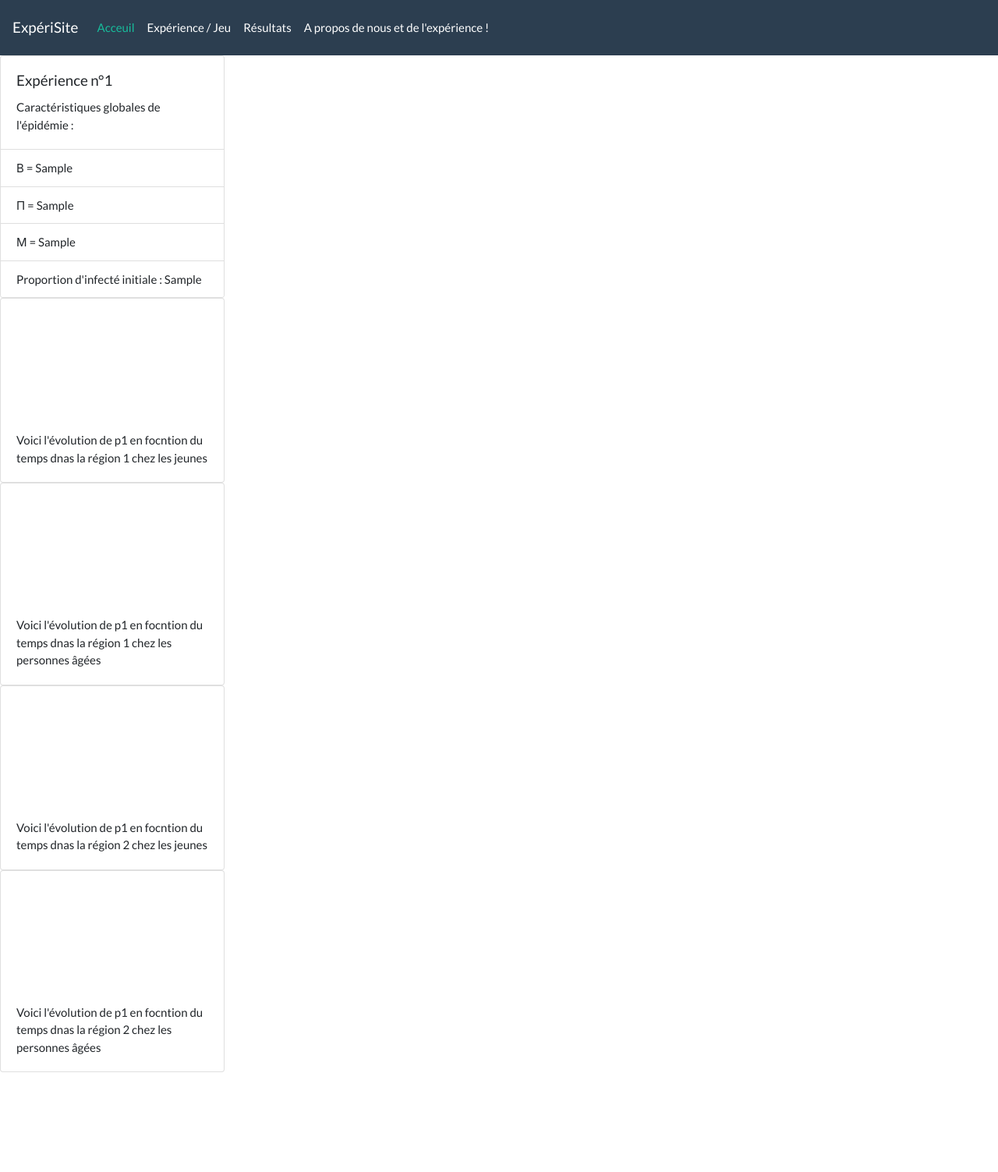
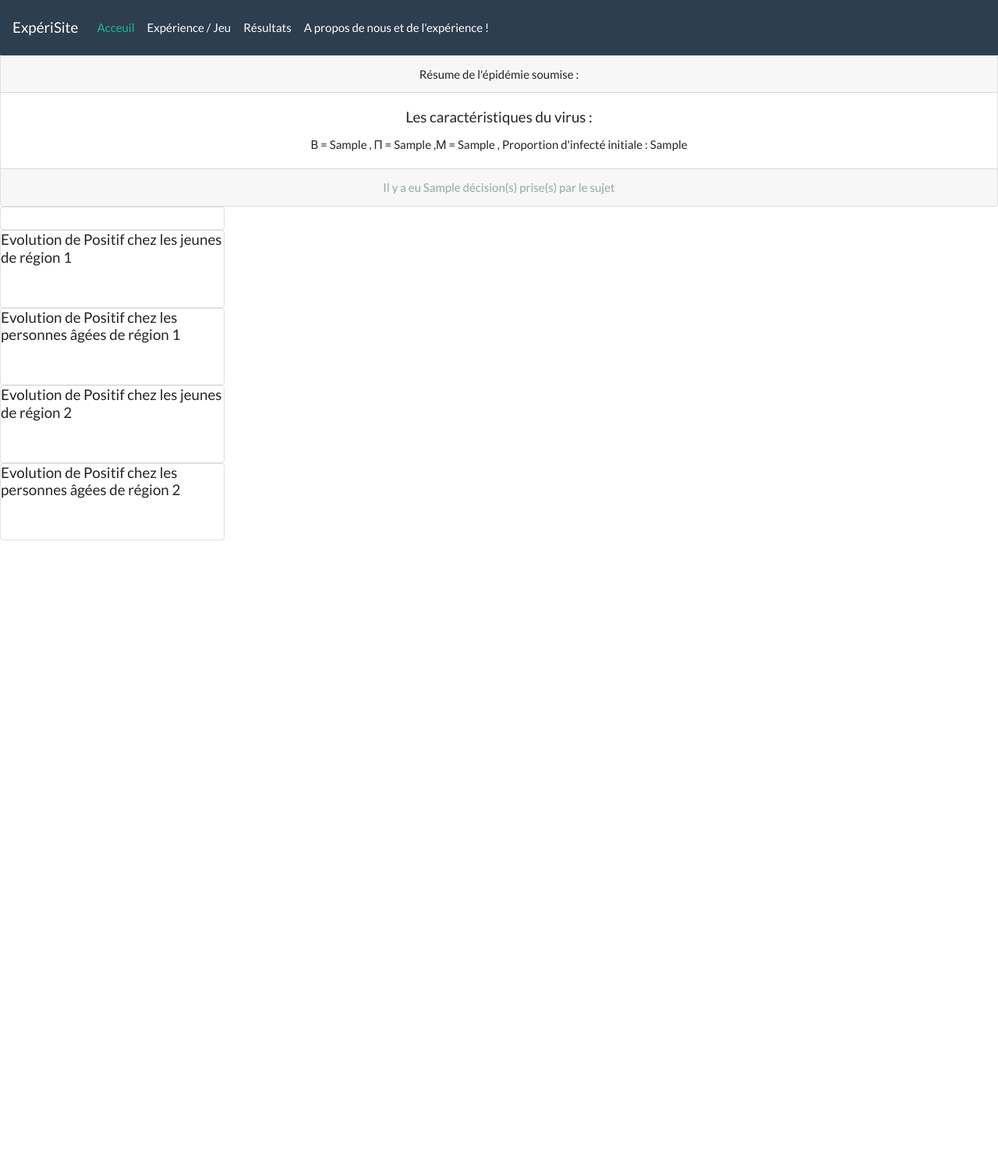
Before and after one commit to Hagarde/ExperiSite, a Symfony app: template templates/sir/detailexp.html.twig in a window 1280 px wide. Shown: the whole page at 78% size. After the commit the page ends 693 px from the top, so only its background shows below. Run offline with Twig, Linux system fonts and the light colour scheme; the template is opened without the code that fills it: most values are stand-ins (such as "Sample title", 1, 10 or a date in 2020); some libraries are stand-ins or nearby versions.

Commit message:
ojkjergs

```diff
--- a/public/data.txt
+++ b/public/data.txt
@@ -1 +1 @@
-echo 9490.727451351304 9490.727445116348 9490.728509163459 9490.727690959504 476.7161941915198 476.7170357022656 476.5606436264073 476.68064601632545 0.0057991932925563205 0.005143100056036858 0.1601446633352417 0.04181193121132923 0.0 0.0 0.0 0.0 0.0 0.0 0.0 0.0
+echo 9473.483829932095 9473.482122842977 9473.482300563615 9473.481820613139 433.2281644406129 433.3215256345788 433.3126694367527 433.3385465424364 0.11400967277993505 0.02194459260409979 0.029328598433527326 0.004393414549290665 0.0 0.0 0.0 0.0 0.0 0.0 0.0 0.0
--- a/templates/sir/detailexp.html.twig
+++ b/templates/sir/detailexp.html.twig
@@ -8,60 +8,76 @@
     .example-wrapper { margin: 1em auto; max-width: 800px; width: 95%; font: 18px/1.5 sans-serif; }
     .example-wrapper code { background: #F5F5F5; padding: 2px 6px; }
 </style>
+
+{# Ici on fait le petit résumé #}
+<div class="card text-center">
+  <div class="card-header">
+    Résume de l'épidémie soumise :
+  </div>
+  <div class="card-body">
+    <h5 class="card-title">Les caractéristiques du virus : </h5>
+    <p class="card-text">&Beta; = {{resume.r0}} , &Pi; = {{resume.pi}} ,&Mu; = {{resume.mu}} , Proportion d'infecté initiale : {{resume.i0}}</p>
+  </div>
+  <div class="card-footer text-muted">
+     Il y a eu {{T_max}} décision(s) prise(s) par le sujet
+  </div>
+</div>
+
+ {# Ici on commence à display les différents graphiques de l'expérience (il faudrait faire un div qui englobe les 4 S U R P de chaque région #}
 <div class="card" style="width: 18rem;">
-            <div class="card-body">
-                <h5 class="card-title">Expérience n°{{resume.id}}</h5>
-                <p class="card-text">Caractéristiques globales de l'épidémie : </p>
-            </div>
-            <ul class="list-group list-group-flush">
-                <li class="list-group-item">&Beta; = {{resume.r0}} </li>
-                <li class="list-group-item">&Pi; = {{resume.pi}}</li>
-                <li class="list-group-item">&Mu; = {{resume.mu}}</li>
-                <li class="list-group-item"> Proportion d'infecté initiale : {{resume.i0}}</li>
-            </ul>
+
+  <svg viewBox="0 0 200 20" xmlns="http://www.w3.org/2000/svg">
+    {% for etat in data_exp %}
+      <rect x="{{ etat.T }}" y="0" width="5" height="{{ etat.p1 }}" />
+    {% endfor %}
+    </svg>
+
 </div>
 
 <div class="card" style="width: 18rem;">
-
-  <svg>
-  <div class="card-body">
-    <p class="card-text">Voici l'évolution de p1 en focntion du temps dnas la région 1 chez les jeunes </p>
-  </div>
+    <div class="card-title">
+        <h5 class="card-title">Evolution de Positif  chez les jeunes de région 1</h5>
+    </div>
+  <svg viewBox="0 0 200 20" xmlns="http://www.w3.org/2000/svg">
+    {% for etat in data_exp %}
+      <rect x="{{ etat.T }}" y="0" width="5" height="{{ etat.p2 }}" />
+    {% endfor %}
+    </svg>
 </div>
 
 <div class="card" style="width: 18rem;">
-
-  <svg>
-  <div class="card-body">
-    <p class="card-text">Voici l'évolution de p1 en focntion du temps dnas la région 1 chez les personnes âgées  </p>
-  </div>
+    <div class="card-title">
+        <h5 class="card-title">Evolution de Positif  chez les personnes âgées de région 1</h5>
+    </div>
+  <svg viewBox="0 0 200 20" xmlns="http://www.w3.org/2000/svg">
+    {% for etat in data_exp %}
+      <rect x="{{ etat.T }}" y="0" width="5" height="{{ etat.p2 }}" />
+    {% endfor %}
+    </svg>
 </div>
 
 <div class="card" style="width: 18rem;">
-
-  <svg>
-  <div class="card-body">
-    <p class="card-text">Voici l'évolution de p1 en focntion du temps dnas la région 2 chez les jeunes </p>
-  </div>
+    <div class="card-title">
+        <h5 class="card-title">Evolution de Positif  chez les jeunes de région 2</h5>
+    </div>
+  <svg viewBox="0 0 200 20" xmlns="http://www.w3.org/2000/svg">
+    {% for etat in data_exp %}
+      <rect x="{{ etat.T }}" y="0" width="5" height="{{ etat.p2 }}" />
+    {% endfor %}
+    </svg>
 </div>
 
 <div class="card" style="width: 18rem;">
-
-  <svg>
-  <div class="card-body">
-    <p class="card-text">Voici l'évolution de p1 en focntion du temps dnas la région 2 chez les personnes âgées </p>
-  </div>
+    <div class="card-title">
+        <h5 class="card-title">Evolution de Positif  chez les personnes âgées de région 2</h5>
+    </div>
+  <svg viewBox="0 0 200 20" xmlns="http://www.w3.org/2000/svg">
+    {% for etat in data_exp %}
+      <rect x="{{ etat.T }}" y="0" width="5" height="{{ etat.p2 }}" />
+    {% endfor %}
+    </svg>
 </div>
 
 
 
-
-<svg viewBox="0 0 200 20" xmlns="http://www.w3.org/2000/svg">
-    {% for value in alldata %}
-      <rect x="{{ loop.index }}" y="0" width="5" height="{{ value }}" />
-    {% endfor %}
-</svg>
-
-
-
 {% endblock %}
```
Also changed, not shown: src/Controller/SIRController.php (+9 -4 lines).
